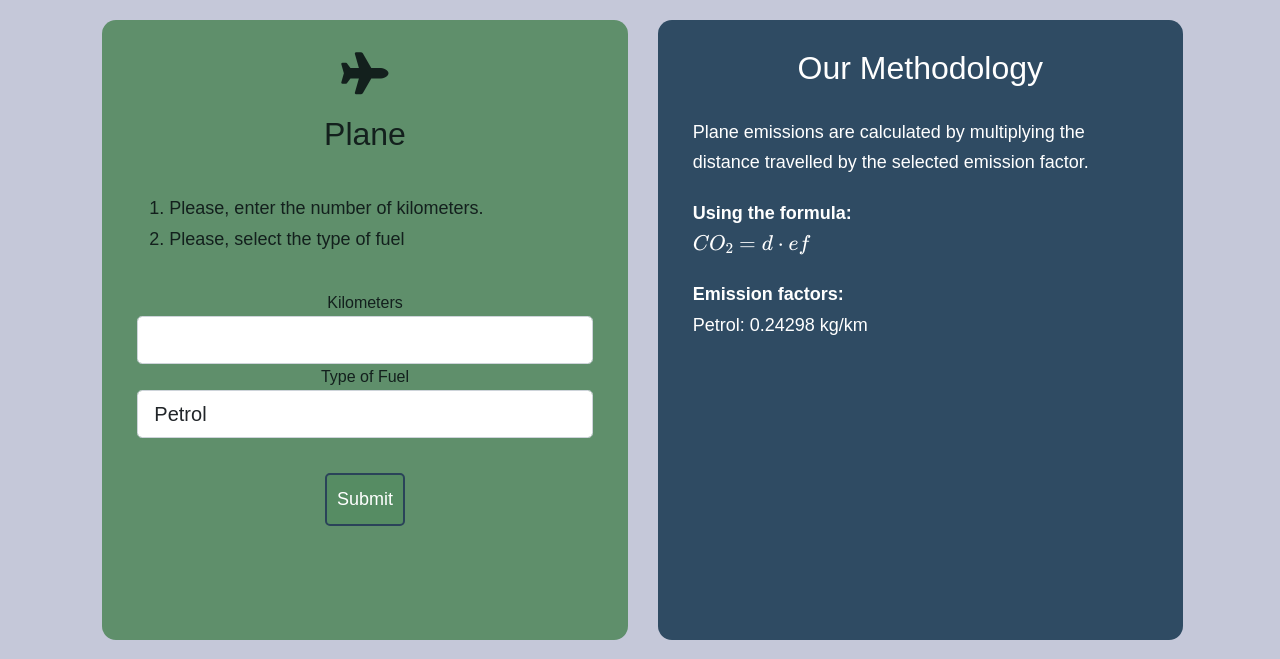
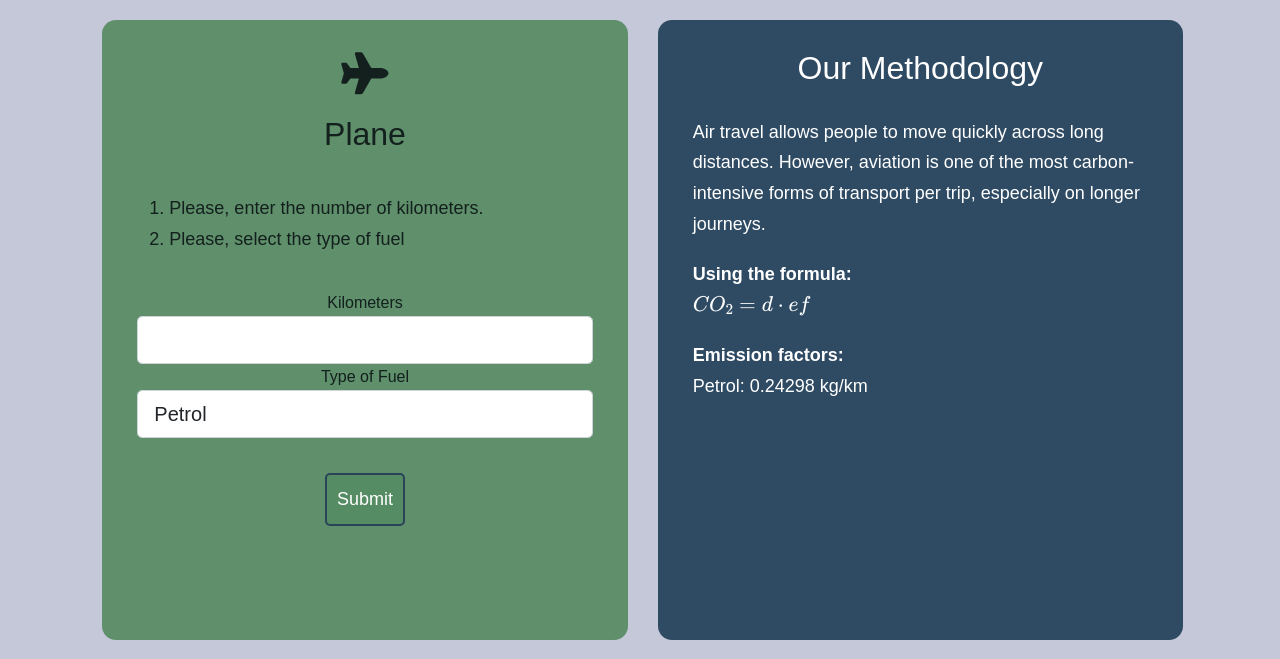
Before and after one commit to EliasAKyte/carbon-app-2026-1, a Flask app: page /carbon_app/new_entry_plane in a window 1280 px wide. Shown: the part 92-751 px from the top of the page. Run offline with Flask 2, Linux system fonts and the light colour scheme; the visitor is signed in with stand-in values (Sample User, id 1); some libraries are stand-ins or nearby versions.

Commit message:
Update new_entry_plane.html

```diff
--- a/capp/templates/carbon_app/new_entry_plane.html
+++ b/capp/templates/carbon_app/new_entry_plane.html
@@ -65,8 +65,7 @@
       <div class="box">
         <h3>Our Methodology</h3>
         <p style="text-align: left;">
-          Plane emissions are calculated by multiplying the distance travelled
-          by the selected emission factor.
+          Air travel allows people to move quickly across long distances. However, aviation is one of the most carbon-intensive forms of transport per trip, especially on longer journeys.
         </p>
 
         <p style="text-align: left;">
```
